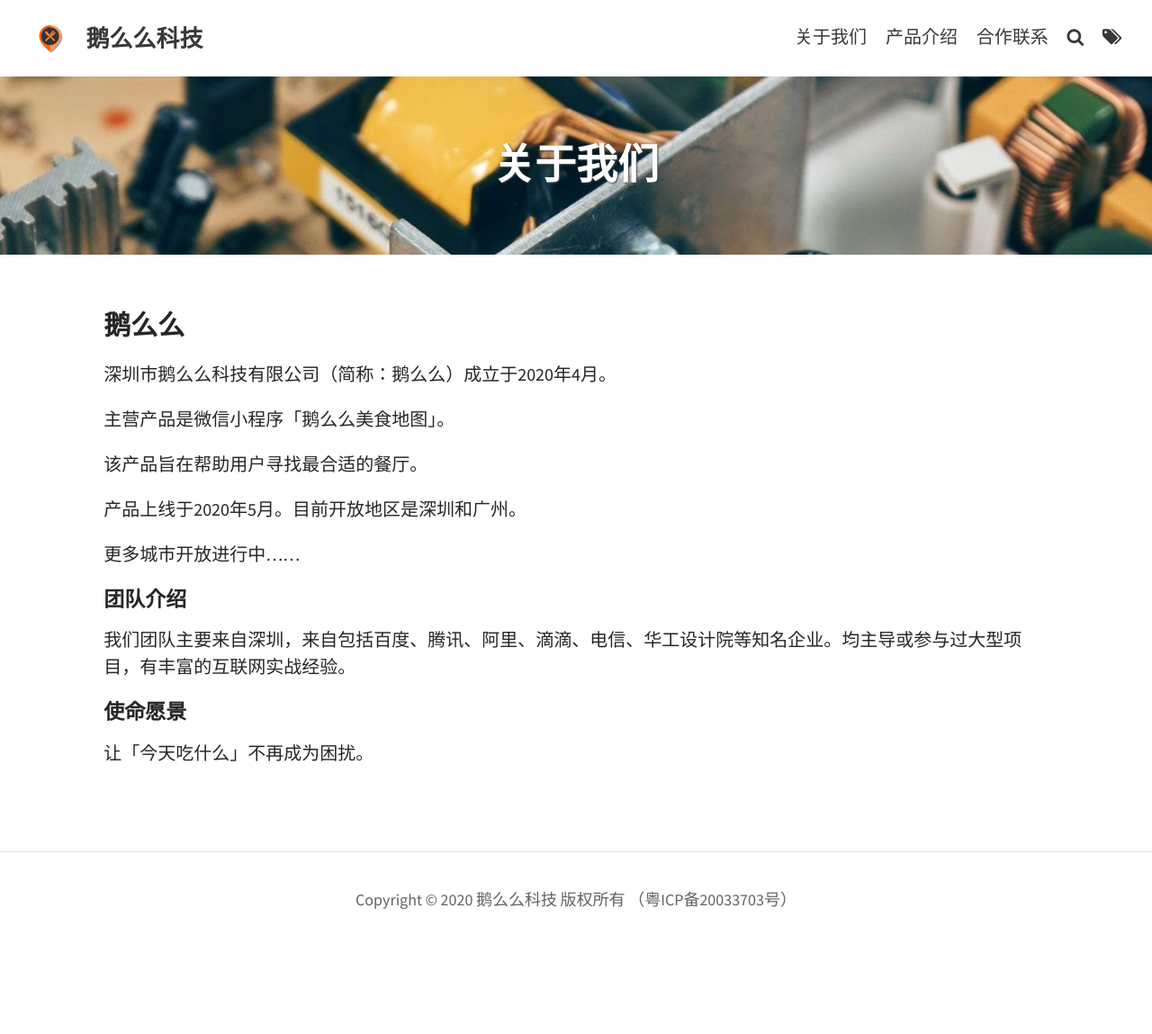
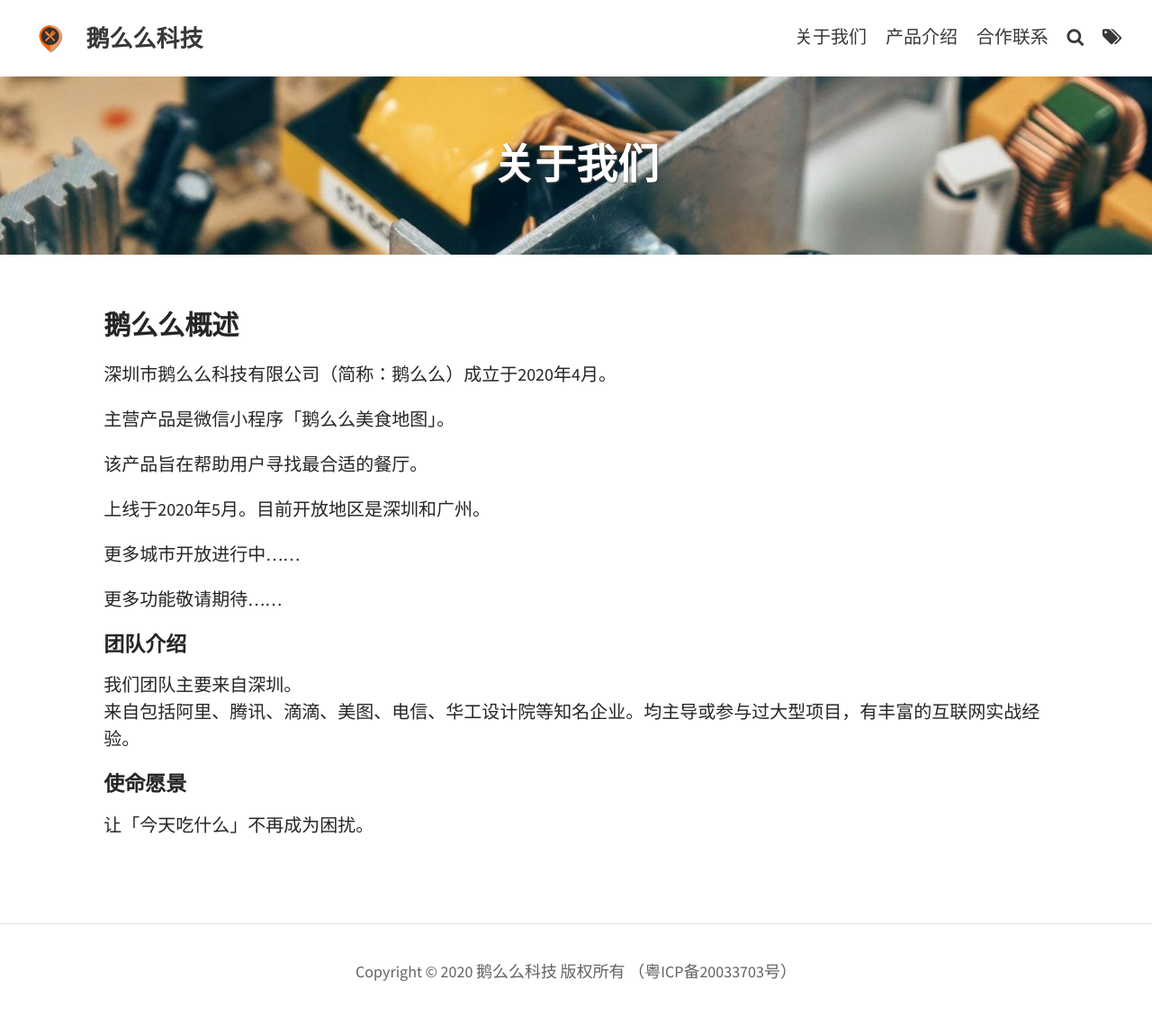
Before and after one commit to nanaezheng/nanae.github.io, a Jekyll site: the page built from pages/about.md, in a window 1280 px wide. Shown: the whole page at 90% size. Built offline with Jekyll 4.4.1, drawn with Linux system fonts in a browser that asks for light colours; before the commit the page ends 1069 px from its top, so only the background shows below that.

Commit message:
first commit

```diff
--- a/pages/about.md
+++ b/pages/about.md
@@ -6,7 +6,7 @@ feature-img: "assets/img/pexels/circuit.jpeg"
 tags:
 ---
 
-### 鹅么么
+### 鹅么么概述
 
 深圳市鹅么么科技有限公司（简称：鹅么么）成立于2020年4月。<br/>
 
@@ -14,13 +14,16 @@ tags:
 
 该产品旨在帮助用户寻找最合适的餐厅。<br/>
 
-产品上线于2020年5月。目前开放地区是深圳和广州。<br/>
+上线于2020年5月。目前开放地区是深圳和广州。<br/>
 
 更多城市开放进行中……
 
+更多功能敬请期待……
+
 #### 团队介绍
 
-我们团队主要来自深圳，来自包括百度、腾讯、阿里、滴滴、电信、华工设计院等知名企业。均主导或参与过大型项目，有丰富的互联网实战经验。
+我们团队主要来自深圳。<br/>
+来自包括阿里、腾讯、滴滴、美图、电信、华工设计院等知名企业。均主导或参与过大型项目，有丰富的互联网实战经验。
 
 #### 使命愿景
 
```
Also changed, not shown: pages/404.md (+3 -1 lines), pages/gallery.md (+3 -2 lines).
